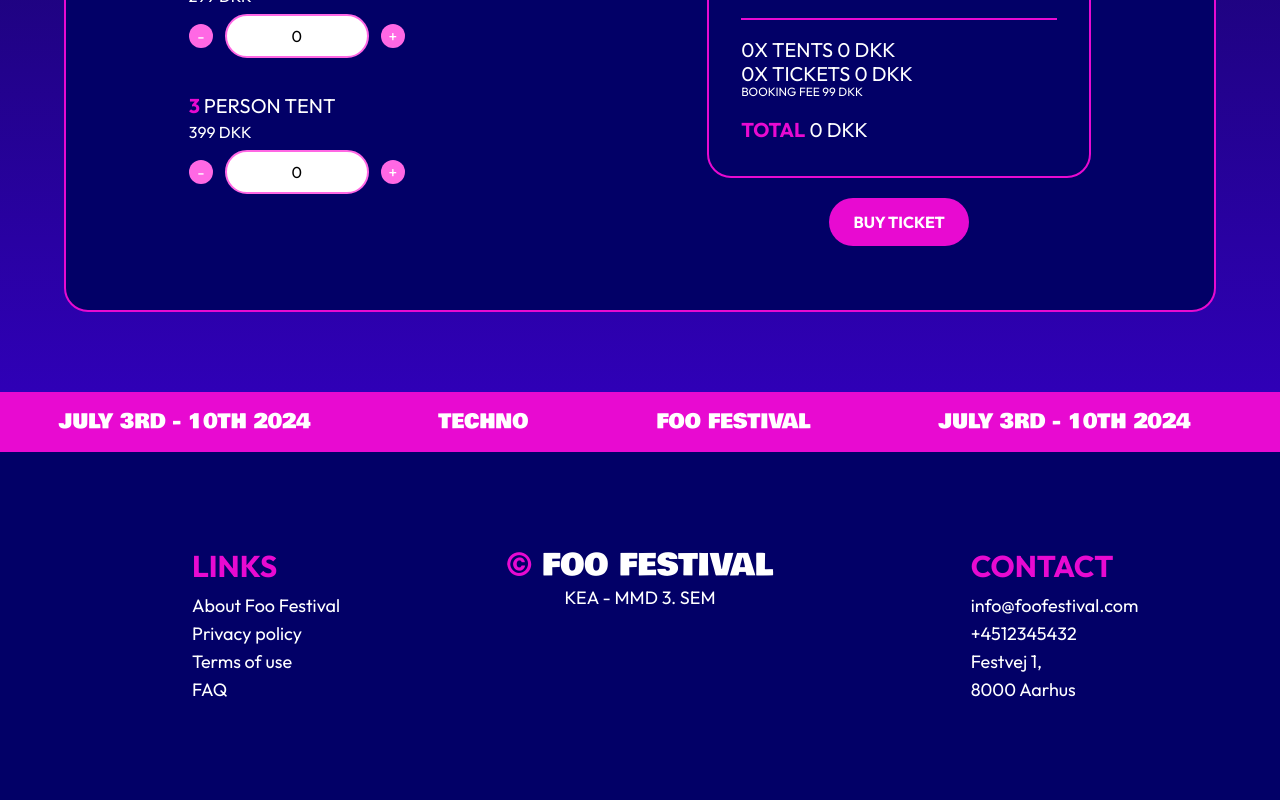
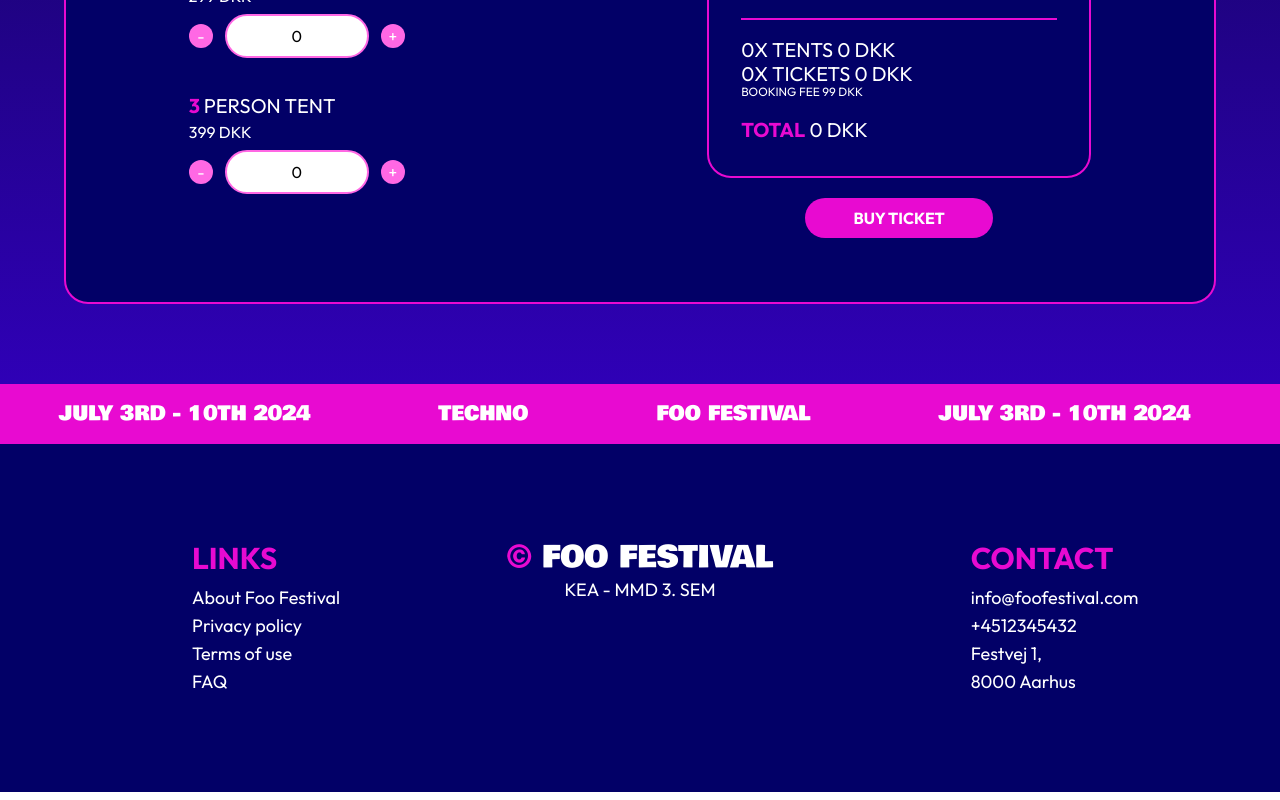
Before and after one commit to nihi0001/foofest_fork, a Next.js app: page /booking/campingArea in a window 1280 px wide. Shown: the part 758-1558 px from the top of the page. Built offline with nearby package versions, Linux system fonts and the light colour scheme.

Commit message:
camping styling

```diff
--- a/src/app/booking/campingArea/page.jsx
+++ b/src/app/booking/campingArea/page.jsx
@@ -130,7 +130,7 @@ export default function Home() {
                     campingArea={campingArea}
                   />
                 </div>
-                <div className='sm:flex sm:justify-center'>
+                <div className='sm:flex sm:justify-center sm:-mt-28 lg:-mt-24 xl:mt-0'>
                   <ChooseTicket />
                 </div>
               </div>
--- a/src/app/components/ChooseTicket.jsx
+++ b/src/app/components/ChooseTicket.jsx
@@ -2,7 +2,7 @@ import React from 'react'
 
 function ChooseTicket() {
   return (
-    <button className='text-White text-base font-bold bg-Hotpink rounded-full py-3 px-6 text-center w-fit m-auto'>
+    <button className='text-White text-base font-bold bg-Hotpink rounded-full py-2 px-12 text-center w-fit m-auto'>
     BUY TICKET
     </button>
   )
--- a/src/app/components/GuestForm.jsx
+++ b/src/app/components/GuestForm.jsx
@@ -199,7 +199,7 @@ export default function GuestForm() {
           <button
             aria-disabled={state.pending}
             type="submit"
-            className=" text-center text-White p-2 mt-6 font-bold rounded-full bg-Hotpink hover:bg-Lightpink w-60"
+            className=" text-center text-White py-2 px-16 mt-6 font-bold rounded-full bg-Hotpink hover:bg-Lightpink"
           >
             SUBMIT
           </button>
```
